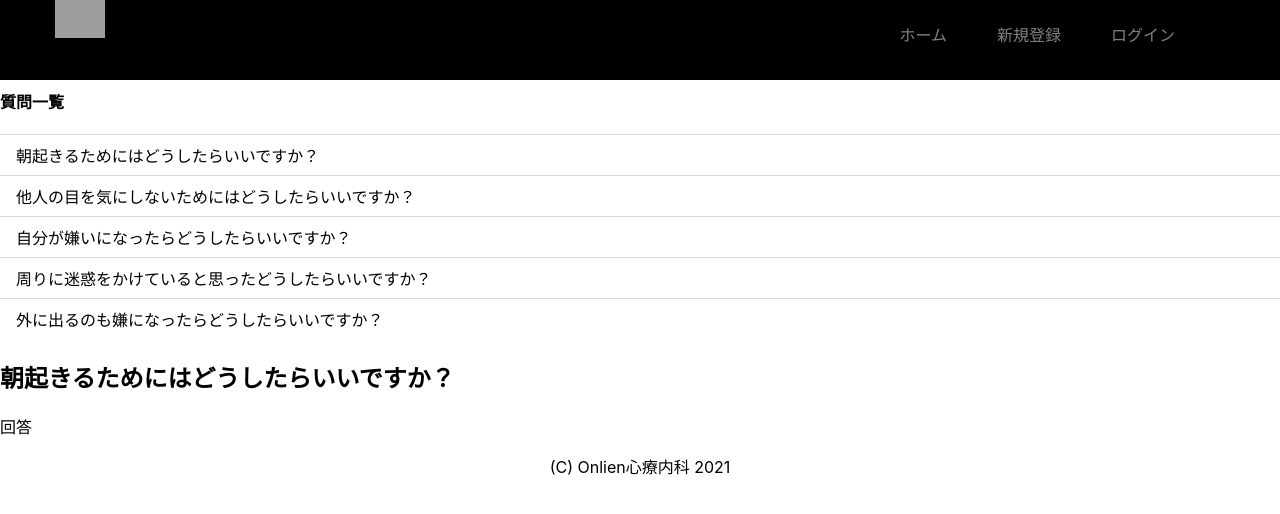
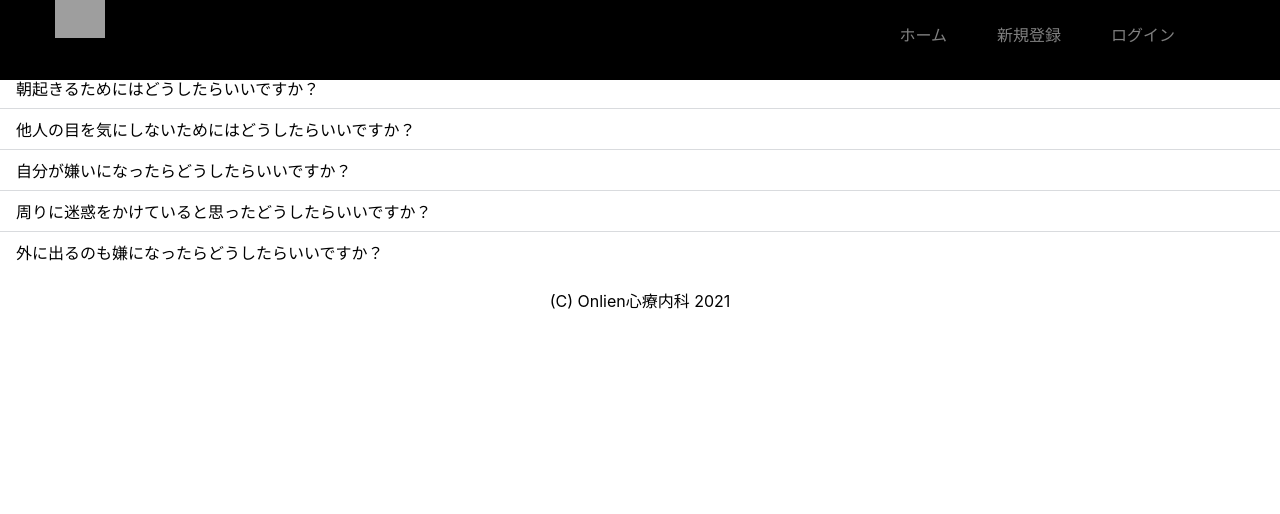
Before and after one commit to FuruyaYuuki/my_first_react_app, a React (Create React App) app: page / in a window 1280 px wide. Shown: the top 514 px of the page. Built offline with nearby package versions, Linux system fonts and the light colour scheme; grey boxes are pictures that could not be loaded.

Commit message:
solve loaderror

```diff
--- a/package.json
+++ b/package.json
@@ -1,6 +1,6 @@
 {
   "homepage": "https://FuruyaYuuki.github.io/my_first_react_app",
-  "name": "my_first_react_app",
+  "name": "my-first-react-app",
   "version": "0.1.0",
   "private": true,
   "dependencies": {
--- a/src/App.js
+++ b/src/App.js
@@ -1,8 +1,5 @@
-import { useState } from 'react';
 import styled from 'styled-components';
 import './App.css';
-import { Q } from "./Q";
-import { QA } from "./QA"
 import { Header } from "./Header"
 import { Main } from "./Main"
 import { Footer } from "./Footer"
@@ -13,22 +10,11 @@ const Body = styled.body`
 
 function App() {
 
-  const [tab, setTab] = useState('q');
-
   return (
     <Body>
       <Header />
 
-      <main>
-        <div>
-          <h1>回答を押してみましょう</h1>
-          <Main />
-          {
-            tab === 'q' ? <Q /> : <QA />
-          }
-          <p onClick={() => setTab('qa')}>回答</p>
-        </div>
-      </main>
+      <Main />
 
       <Footer />
     </Body>
--- a/src/Main.js
+++ b/src/Main.js
@@ -1,4 +1,5 @@
 import styled from 'styled-components';
+import { useState } from 'react';
 
 const ListItem = styled.div`
   padding: 8px 16px;
```
Lines whose indentation alone changed are shown as unchanged.
